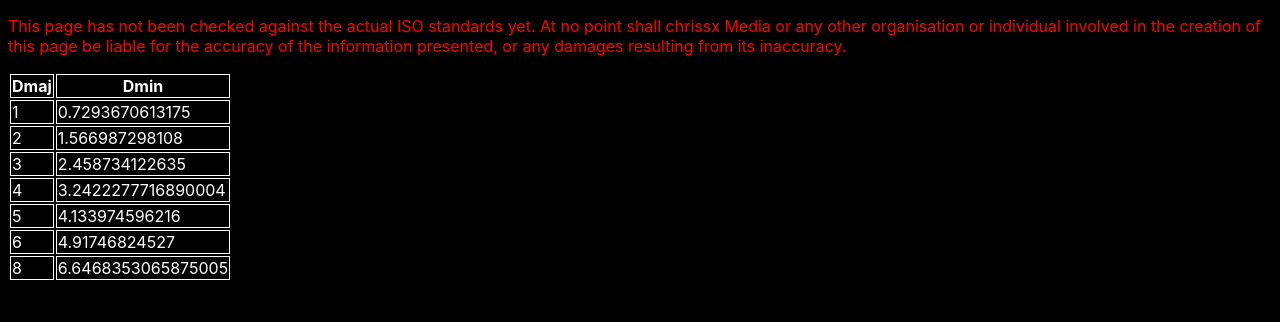
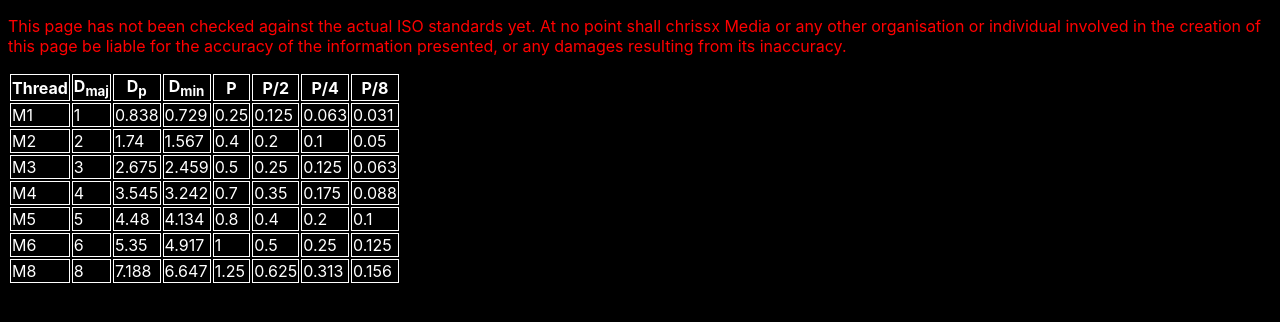
Before and after one commit to chrissxMedia/screwed.chrissx.de, a React (Vite) app: page / in a window 1280 px wide. Shown: the top 322 px of the page. Built offline with nearby package versions, Linux system fonts and the light colour scheme.

Commit message:
Table: add many more columns

```diff
--- a/src/Table.tsx
+++ b/src/Table.tsx
@@ -1,20 +1,34 @@
+import { divide, round } from "mathjs";
 import React from "react";
-import { minorDiameter, Thread } from "./thread";
+import { minorDiameter, pitchDiameter, Thread } from "./thread";
 
 export default function Table({ unit, threads }: { unit: "mm" | "inch", threads: Thread[] }) {
+    const rnd = (x: number) => round(x, unit == "inch" ? 4 : 3);
     return (
         <table>
             <thead>
                 <tr>
-                    <th>Dmaj</th>
-                    <th>Dmin</th>
+                    <th>Thread</th>
+                    <th>D<sub>maj</sub></th>
+                    <th>D<sub>p</sub></th>
+                    <th>D<sub>min</sub></th>
+                    <th>P</th>
+                    <th>P/2</th>
+                    <th>P/4</th>
+                    <th>P/8</th>
                 </tr>
             </thead>
             <tbody>
                 {threads.map(x =>
-                    <tr>
-                        <td>{x.diameter.toNumber(unit)}</td>
-                        <td>{minorDiameter(x).toNumber(unit)}</td>
+                    <tr key={x.name}>
+                        <td>{x.name}</td>
+                        <td>{rnd(x.diameter.toNumber(unit))}</td>
+                        <td>{rnd(pitchDiameter(x).toNumber(unit))}</td>
+                        <td>{rnd(minorDiameter(x).toNumber(unit))}</td>
+                        <td>{rnd(x.pitch.toNumber(unit))}</td>
+                        <td>{rnd(divide(x.pitch, 2).toNumber(unit))}</td>
+                        <td>{rnd(divide(x.pitch, 4).toNumber(unit))}</td>
+                        <td>{rnd(divide(x.pitch, 8).toNumber(unit))}</td>
                     </tr>
                 )}
             </tbody>
```
